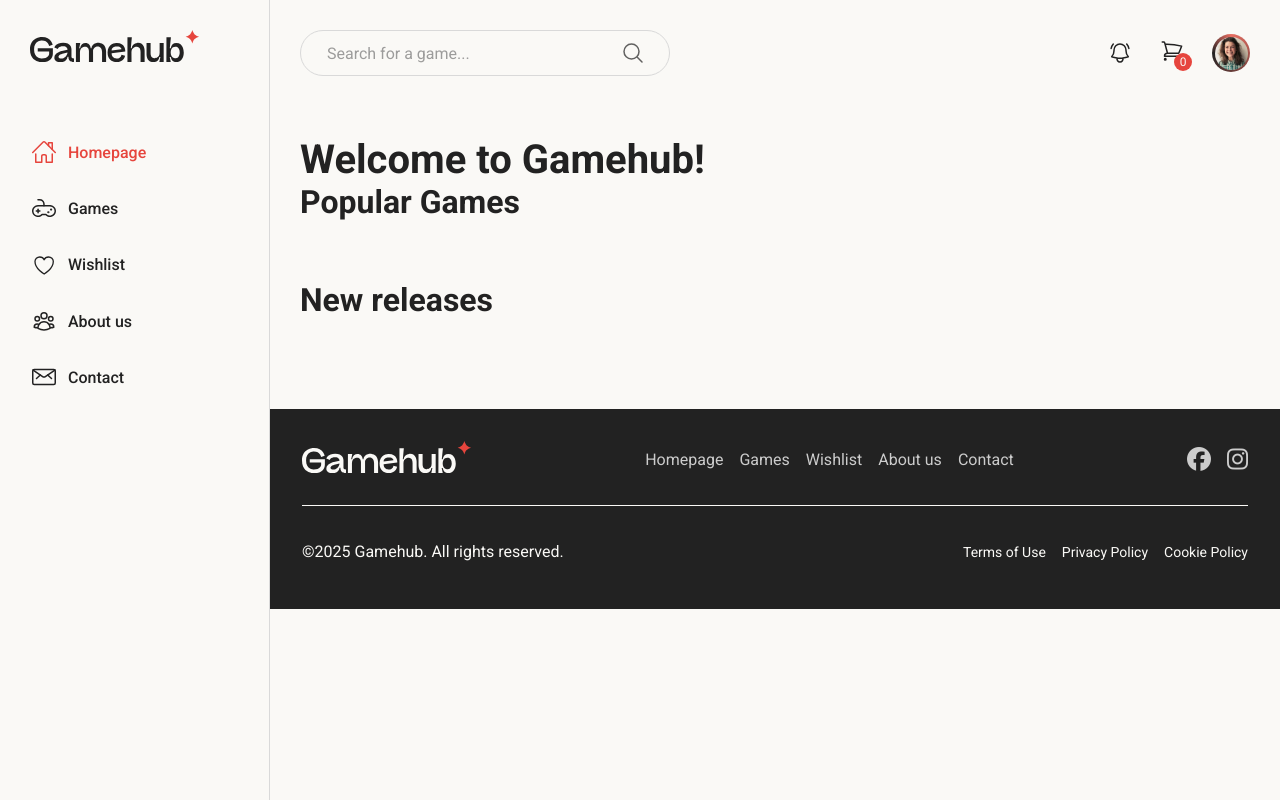
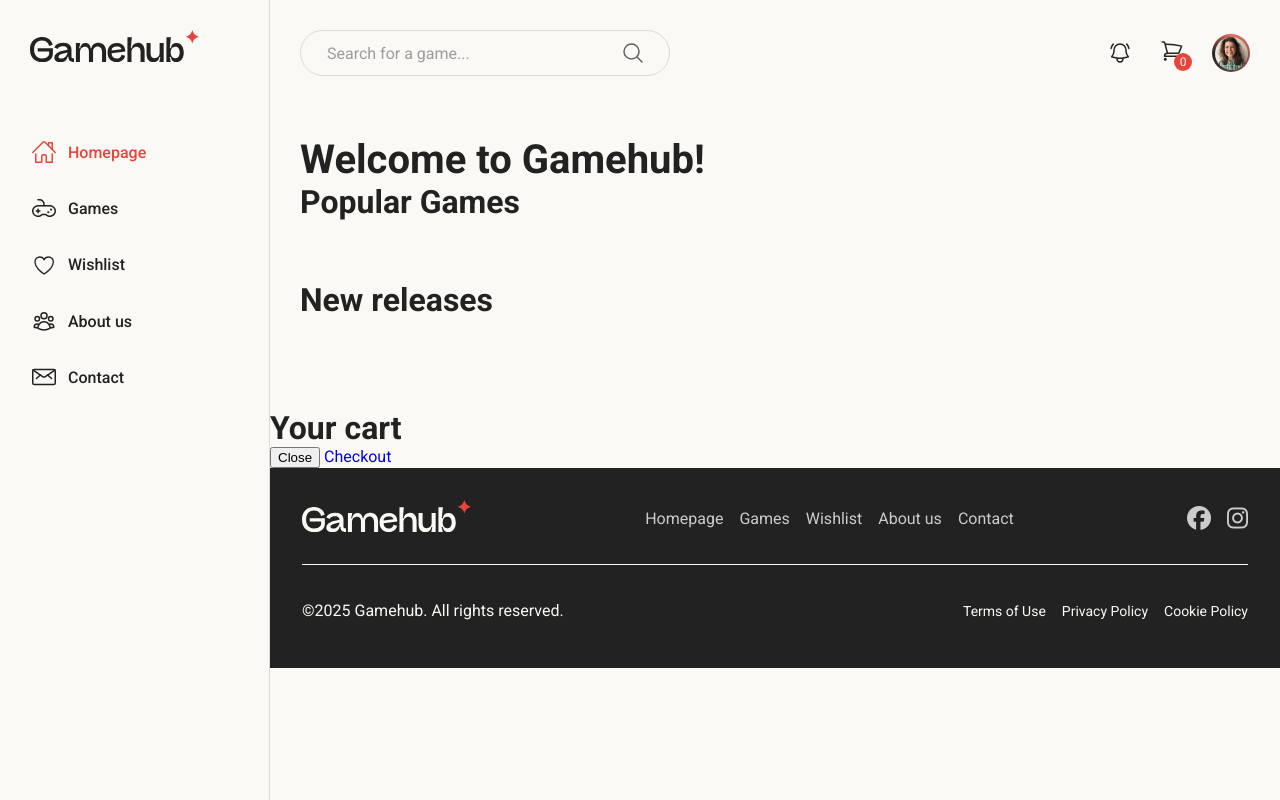
Before and after one commit to helenesyre/JS1-helene-syre, a plain HTML site: page index.html in a window 1280 px wide. Drawn offline with Linux system fonts and the light colour scheme; no server answers.

Commit message:
Update navigation.css

```diff
--- a/src/css/imports/navigation.css
+++ b/src/css/imports/navigation.css
@@ -124,6 +124,11 @@
   color: var(--color-orange);
 }
 
+.active-icon-blue {
+  color: var(--color-blue);
+  stroke-width: 1.75;
+}
+
 .sidebar nav li:hover svg {
   color: var(--color-secondary);
 }
@@ -213,79 +218,6 @@
   padding: 9px;
 }
 
-/* Cart tab */
-.cart-tab {
-  width: fit-content ;
-  min-width: 350px;
-  background-color: var(--color-secondary);
-  color: var(--color-primary);
-  position: fixed;
-  inset: 0 0 0 auto;
-  z-index: 10;
-  display: grid;
-  grid-template-rows: 70px 1fr 70px;
-  transform: translateX(100%); /* hide offscreen initially */
-  transition: transform 0.5s ease;
-  border-left: 1px solid var(--gray-2);
-}
-
-body.show-cart .cart-tab {
-  transform: translateX(0); /* slide in */
-}
-
-.cart-header {
-  display: flex;
-  align-items: center;
-  justify-content: space-between;
-  padding: 30px;
-  border-bottom: 1px solid var(--gray-2);
-}
-
-.cart-header h2 {
-  margin: 0;
-  font-size: 1.25rem;
-  font-weight: 600;
-}
-
-.cart-tab .cart-btns {
-  display: grid;
-  grid-template-columns: repeat(2, 1fr);
-}
-
-.cart-tab .cart-btns button,
-.cart-tab .cart-btns .checkout-btn {
-  background-color: var(--color-orange);
-  color: var(--color-secondary);
-  cursor: pointer;
-  border: none;
-  margin: 10px;
-  border-radius: 6px;
-  font-weight: 600;
-}
-
-.close-btn {
-  font-size: 0.875rem;
-}
-
-.checkout-btn {
-  display: flex;
-  align-items: center;
-  justify-content: center;
-  font-size: 0.875rem;
-}
-
-.cart-tab .cart-btns .close-btn {
-  background-color: var(--gray-2);
-  color: var(--color-primary);
-}
-
-.cart-btns {
-  z-index: 11;
-  border-top: 1px solid var(--gray-2);
-}
-
-
-
 /* Profile icon */
 .profile-icon {
   width: 38px;
```
